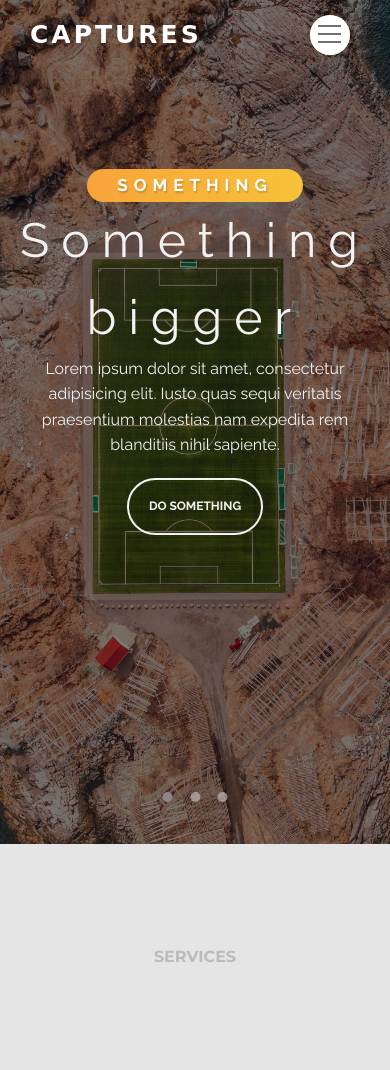
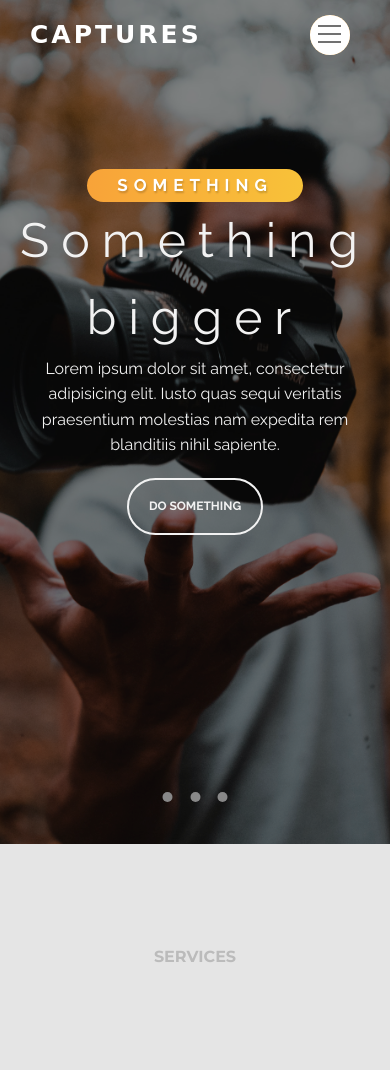
Before and after one commit to manikagnish/photography, a PHP site: page / in a window 390 px wide. Shown: the top 1070 px of the page. Run offline with PHP 8.4, Linux system fonts and the light colour scheme; some web fonts are replaced.

Commit message:
updated work section

```diff
--- a/app.js
+++ b/app.js
@@ -194,8 +194,8 @@ let swiper = new Swiper(".mySwiper", {
     slideShadows: true,
   },
   loop: true,
-  // autoplay: {
-  //   delay: 700,
-  //   disableOnIntraction: false,
-  // },
+  autoplay: {
+    delay: 700,
+    disableOnIntraction: false,
+  },
 });
--- a/css/components/_navigation.scss
+++ b/css/components/_navigation.scss
@@ -209,7 +209,7 @@
       &:link,
       &:visited {
         display: inline-block;
-        font-size: 2rem;
+        font-size: 2.5rem;
         font-weight: bold;
         padding: 1rem;
         color: $color-white;
--- a/css/main.css
+++ b/css/main.css
@@ -574,7 +574,7 @@ label {
   }
   .navigation__link:link, .navigation__link:visited {
     display: inline-block;
-    font-size: 2rem;
+    font-size: 2.5rem;
     font-weight: bold;
     padding: 1rem;
     color: #fff;
@@ -919,12 +919,6 @@ label {
   height: 28rem !important;
 }
 
-/*
-  swiper-container
-  mySwiper
-  swiper-wrapper
-  swiper-slide
-*/
 .team__container {
   display: -ms-grid;
   display: grid;
--- a/index.html
+++ b/index.html
@@ -78,7 +78,7 @@
 
         <div class="mySlides fade">
 
-          <img src="resources/images/img-home2.jpg" style="width:100%">
+          <img src="resources/images/img-home3.jpg" style="width:100%">
           <div class="text">
             <h4 class="landing__sub-heading">
               Something
@@ -95,7 +95,7 @@
 
         <div class="mySlides fade">
 
-          <img src="resources/images/img-home3.jpg" style="width:100%">
+          <img src="resources/images/img-home2.jpg" style="width:100%">
           <div class="text">
             <h4 class="landing__sub-heading">
               Something Else
```
Also changed, not shown: resources/images/img-home3.jpg, 1 other file.
